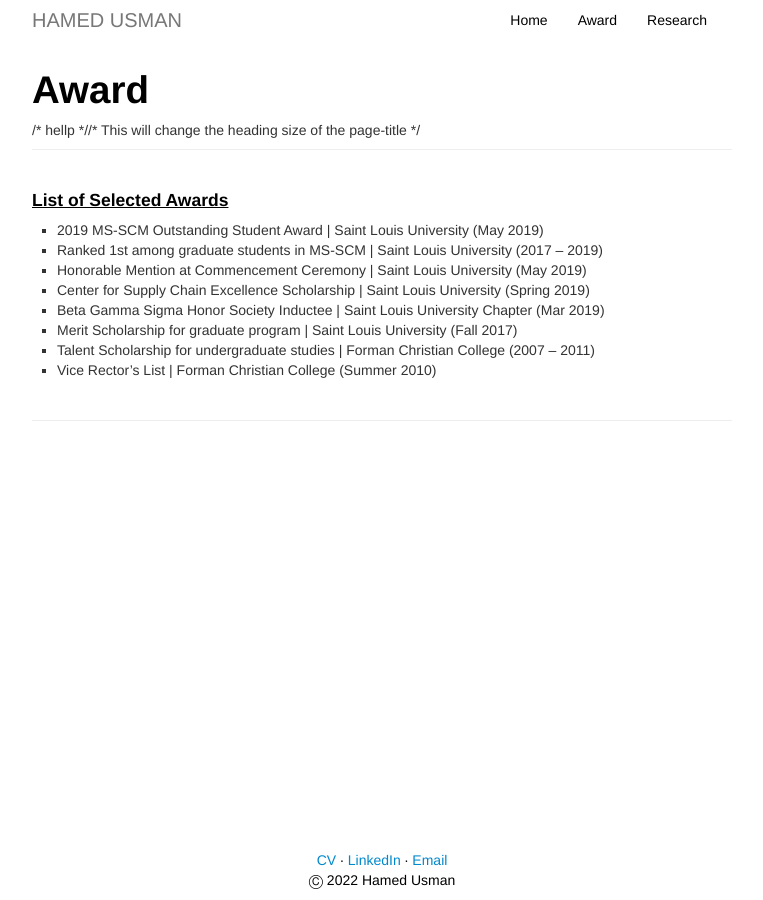
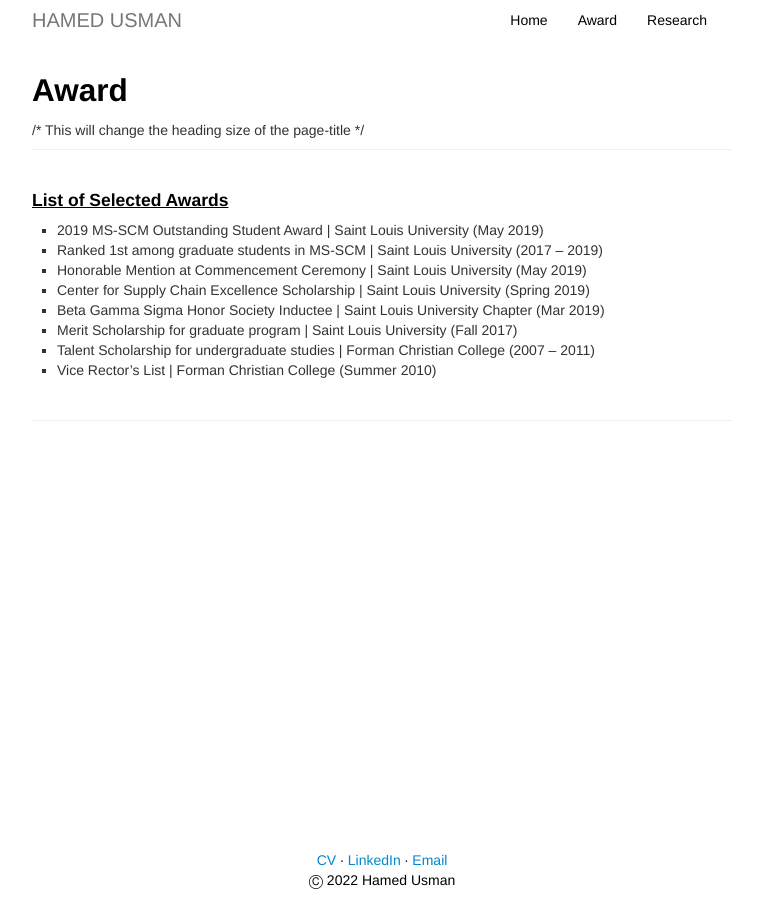
Before and after one commit to hamedusman/hamedusman.github.io, a Jekyll site: the page built from pages/award.md, in a window 1280 px wide. Shown: the whole page, without its empty margins (258-1021 px from the left). Built offline with Jekyll 4.4.1, drawn with Linux system fonts in a browser that asks for light colours.

Commit message:
Update page.html

```diff
--- a/_includes/themes/twitter/page.html
+++ b/_includes/themes/twitter/page.html
@@ -1,5 +1,5 @@
 <div class="page-header">
-  <h1>{{ page.title }} {% if page.tagline %} <small>{{ page.tagline }}</small>{% endif %}</h1> /* hellp *//* This will change the heading size of the page-title */
+  <h2>{{ page.title }} {% if page.tagline %} <small>{{ page.tagline }}</small>{% endif %}</h2> /* This will change the heading size of the page-title */
 </div>
 
 <div class="row-fluid">
```
